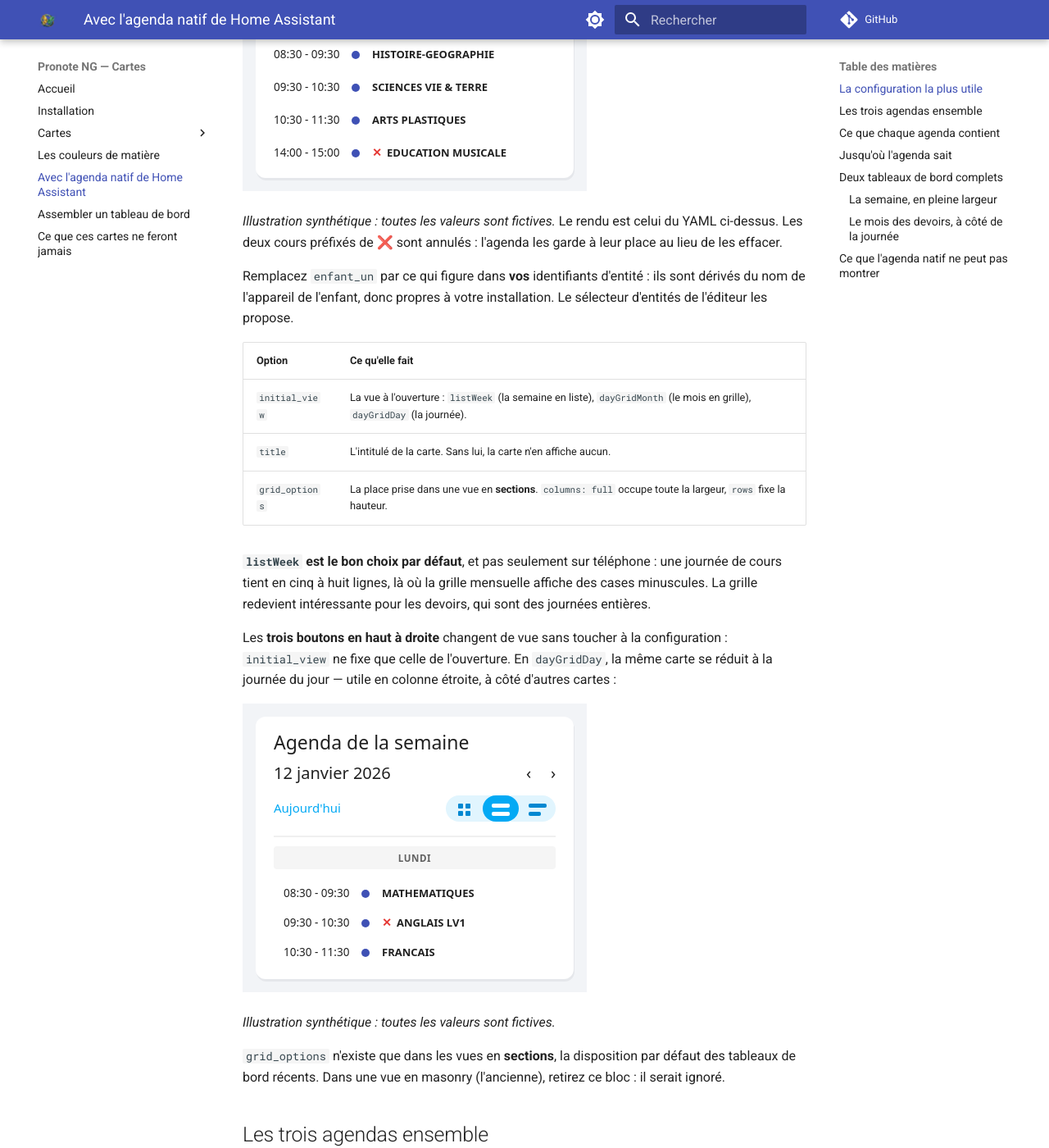
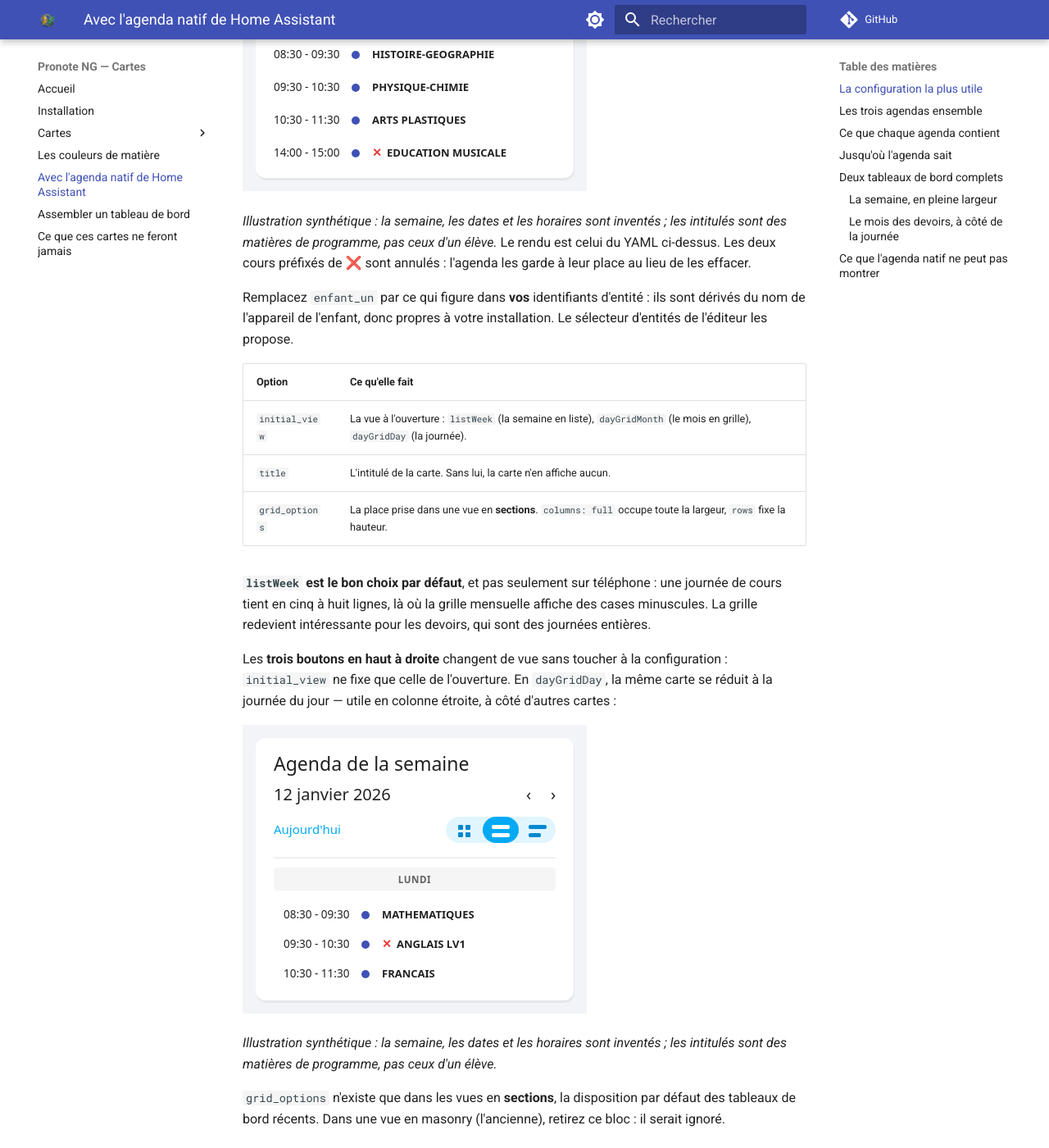
Before and after one commit to FiveElements/ha-pronote-ng-cards, an MkDocs documentation site: the page built from docs/ha-calendar.md, in a window 1280 px wide and 1400 px high, scrolled down 948 px. Shown: the whole window at 82% size. Built offline with MkDocs 1.6.1 and Material for MkDocs 9.7.7, drawn with Linux system fonts in a browser that asks for light colours; comment, search, counter and statistics services are not loaded.

Commit message:
docs: le filet des devoirs après l'intitulé, et deux légendes exactes
Trois choses, toutes venues d'une relecture de la session cartes.

**Le placement du filet sur Devoirs**, publié en v0.0.14 : après l'intitulé de
la matière et non en gouttière. Avec sa conséquence, qui a l'air d'un oubli et
n'en est pas : ce placement n'a pas de troisième cas. Une gouttière a besoin
d'un repli transparent pour réserver sa place ; un filet posé après un
intitulé de longueur variable ne décale rien, et un filet gris affirmerait que
la matière a une couleur, et que cette couleur est grise. Le rang 3 de
`couleurs-de-matiere.md` distingue donc maintenant les deux placements.

**`SCIENCES VIE & TERRE` sort de `semaine.svg`.** C'était le seul intitulé
repris tel quel d'une capture — l'exacte tournure de l'établissement, que
personne n'écrit spontanément. Remplacé par `PHYSIQUE-CHIMIE`. Les six autres
sont des intitulés de programme national.

**Les deux légendes disaient plus que l'image ne pouvait soutenir.** « Toutes
les valeurs sont fictives » était faux des intitulés : `MATHEMATIQUES` n'est
pas une valeur inventée. Elles disent maintenant ce qui est vrai — la semaine,
les dates et les horaires sont inventés ; les intitulés sont des matières de
programme, pas ceux d'un élève. La légende de `mois.svg` ne change pas : elle
ne couvre que des numéros de jour et des compteurs, tous inventés.

Une documentation dont la page la plus sensible explique de ne jamais affirmer
plus que ce qu'on peut soutenir ne pouvait pas garder cette légende.

Co-Authored-By: Claude Opus 5 (1M context) <noreply@anthropic.com>

```diff
--- a/docs/ha-calendar.md
+++ b/docs/ha-calendar.md
@@ -24,8 +24,9 @@ grid_options:
 
 ![La carte Agenda en vue listWeek : la semaine en liste, groupée par jour](assets/ha-calendar/semaine.svg)
 
-*Illustration synthétique : toutes les valeurs sont fictives.* Le rendu est
-celui du YAML ci-dessus. Les deux cours préfixés de ❌ sont annulés : l'agenda
+*Illustration synthétique : la semaine, les dates et les horaires sont
+inventés ; les intitulés sont des matières de programme, pas ceux d'un
+élève.* Le rendu est celui du YAML ci-dessus. Les deux cours préfixés de ❌ sont annulés : l'agenda
 les garde à leur place au lieu de les effacer.
 
 Remplacez `enfant_un` par ce qui figure dans **vos** identifiants d'entité :
@@ -48,9 +49,11 @@ configuration : `initial_view` ne fixe que celle de l'ouverture. En
 `dayGridDay`, la même carte se réduit à la journée du jour — utile en colonne
 étroite, à côté d'autres cartes :
 
-![La même carte en vue jour : les cours du lundi seuls](assets/ha-calendar/jour.svg)
+![La même carte en vue jour : les cours du lundi seuls, dont un annulé](assets/ha-calendar/jour.svg)
 
-*Illustration synthétique : toutes les valeurs sont fictives.*
+*Illustration synthétique : la semaine, les dates et les horaires sont
+inventés ; les intitulés sont des matières de programme, pas ceux d'un
+élève.*
 
 `grid_options` n'existe que dans les vues en **sections**, la disposition par
 défaut des tableaux de bord récents. Dans une vue en masonry (l'ancienne),
```
Also changed, not shown: docs/cartes/devoirs.md (+8 -1 lines), docs/couleurs-de-matiere.md (+5 -2 lines), docs/assets/ha-calendar/semaine.svg.
